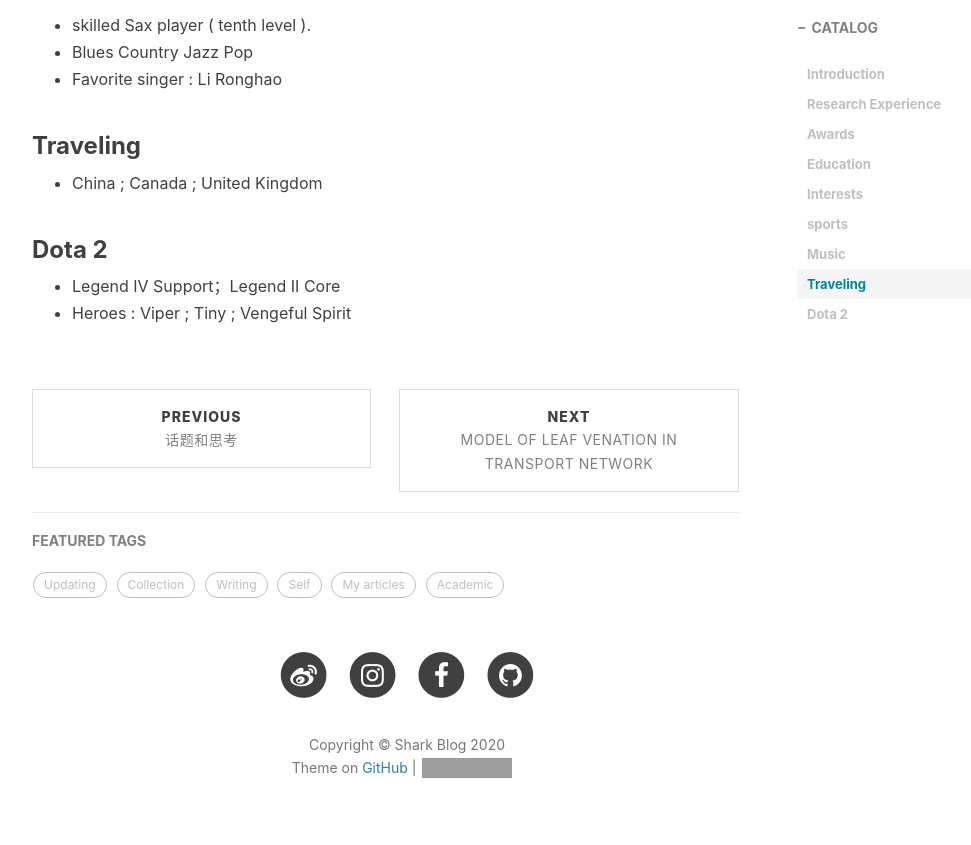
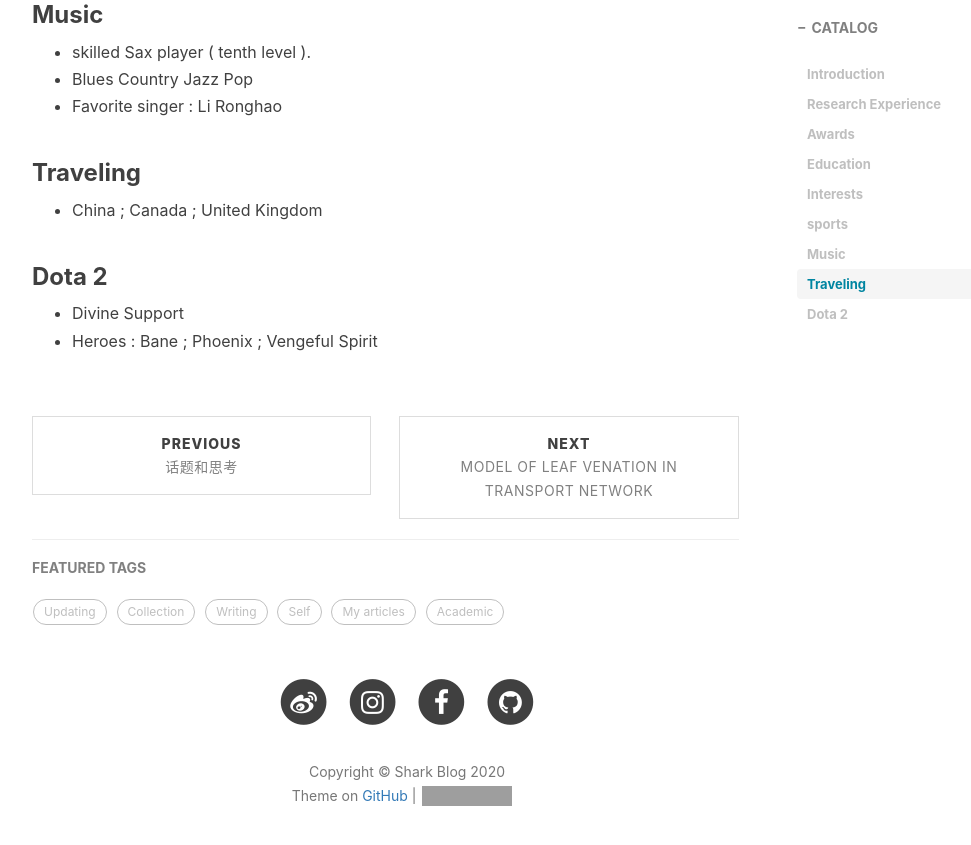
Before and after one commit to sharkjingyang/sharkjingyang.github.io, a Jekyll site: the page built from _posts/2019-11-21-About-Jing-Yang.md, in a window 1280 px wide and 900 px high, scrolled down 2815 px. Shown: the top 845 px of the window, without its empty margins (233-1204 px from the left). Built offline with Jekyll 4.4.1, drawn with Linux system fonts in a browser that asks for light colours; nearby versions of some CDN libraries; comment, search, counter and statistics services are not loaded; some of the changed text lies outside the part shown; grey boxes are pictures that could not be loaded.

Commit message:
Update 2019-11-21-About-Jing-Yang.md

```diff
--- a/_posts/2019-11-21-About-Jing-Yang.md
+++ b/_posts/2019-11-21-About-Jing-Yang.md
@@ -96,5 +97,5 @@
 
 ### Dota 2
 
-* Legend IV Support；Legend II Core
-* Heroes : Viper ; Tiny ; Vengeful Spirit
+* Divine Support
+* Heroes : Bane ; Phoenix ; Vengeful Spirit
```
Also changed, not shown: other parts of _posts/2019-11-21-About-Jing-Yang.md (+2 -1 lines).
